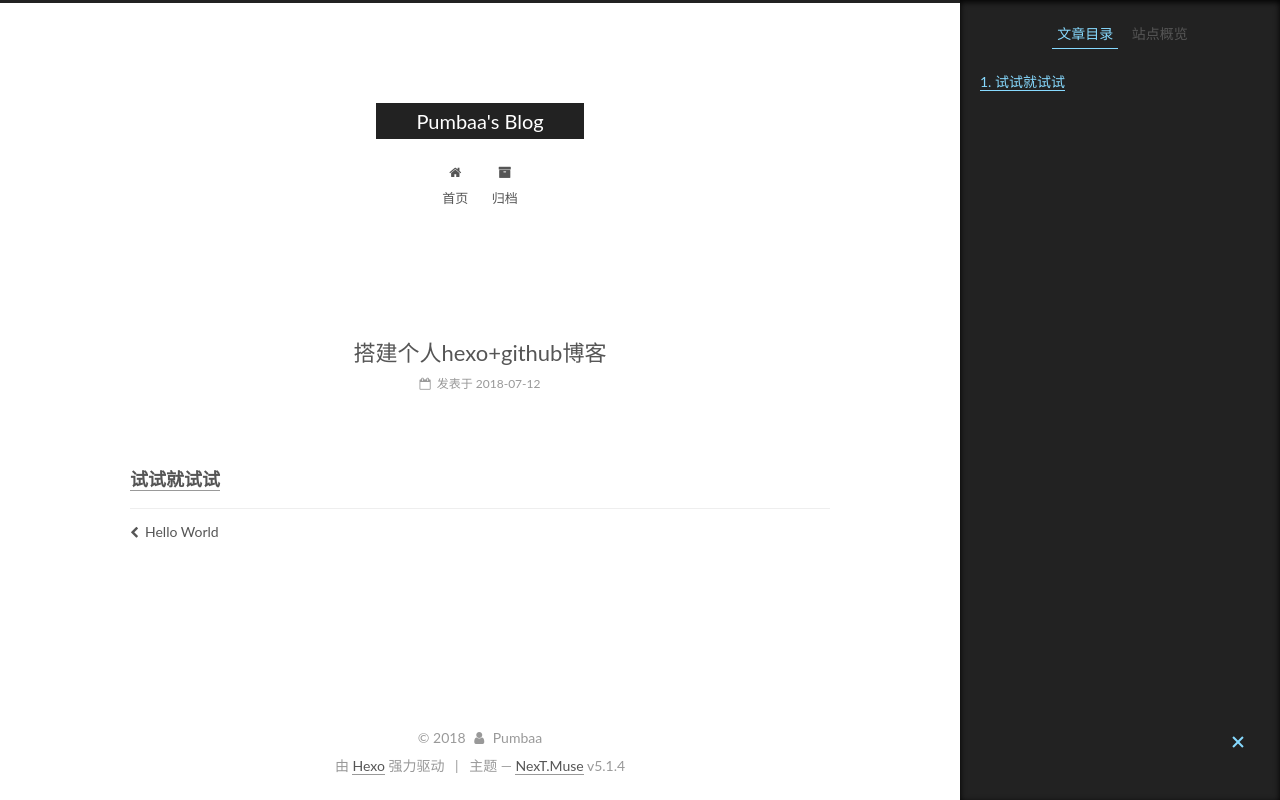
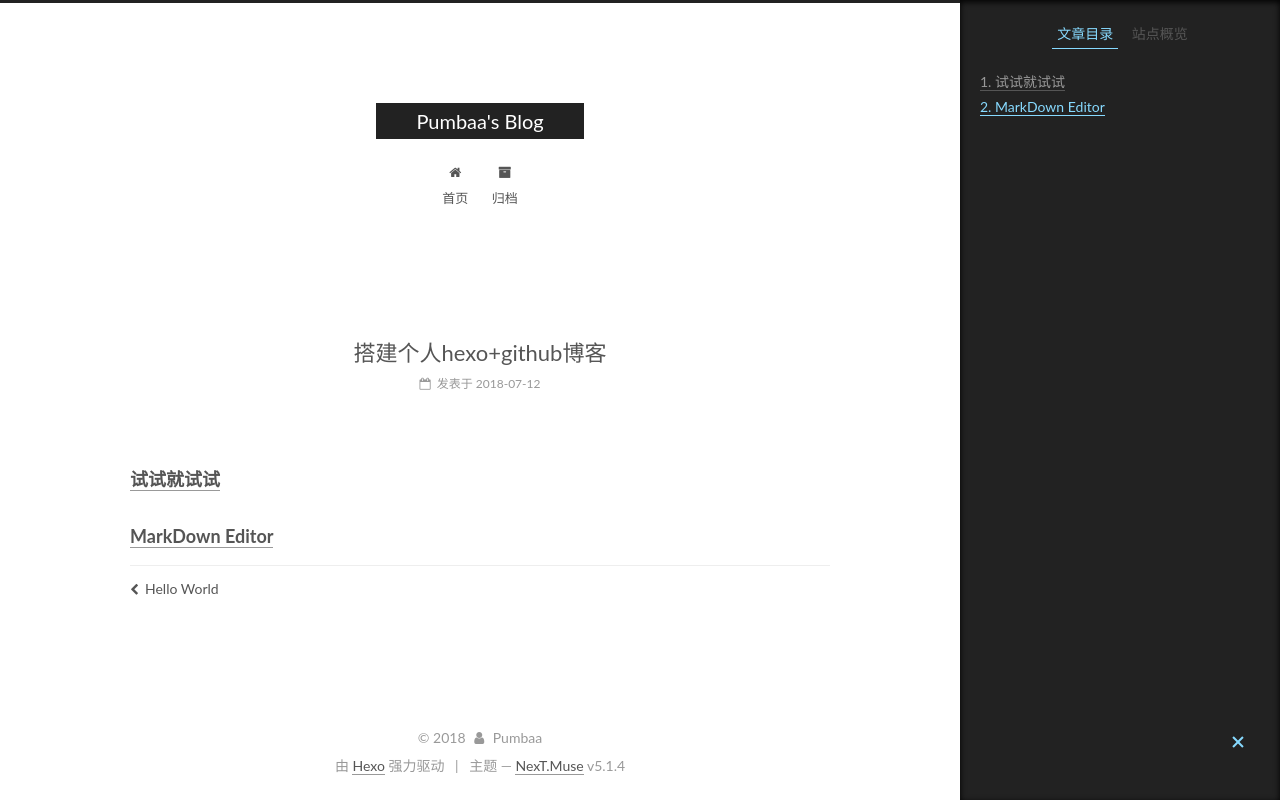
Before and after one commit to pumbaa29/pumbaa29, a plain HTML site: page 2018/07/12/如何搭建个人hexo博客/index.html in a window 1280 px wide. Drawn offline with Linux system fonts and the light colour scheme.

Commit message:
Site updated: 2018-07-12 14:15:04

```diff
--- a/2018/07/12/如何搭建个人hexo博客/index.html
+++ b/2018/07/12/如何搭建个人hexo博客/index.html
@@ -79,17 +79,17 @@
 
 
 
-<meta name="description" content="试试就试试">
+<meta name="description" content="试试就试试MarkDown Editor">
 <meta property="og:type" content="article">
 <meta property="og:title" content="搭建个人hexo+github博客">
 <meta property="og:url" content="http://yoursite.com/2018/07/12/如何搭建个人hexo博客/index.html">
 <meta property="og:site_name" content="Pumbaa&#39;s Blog">
-<meta property="og:description" content="试试就试试">
+<meta property="og:description" content="试试就试试MarkDown Editor">
 <meta property="og:locale" content="zh-Hans">
-<meta property="og:updated_time" content="2018-07-12T04:36:28.034Z">
+<meta property="og:updated_time" content="2018-07-12T06:14:38.555Z">
 <meta name="twitter:card" content="summary">
 <meta name="twitter:title" content="搭建个人hexo+github博客">
-<meta name="twitter:description" content="试试就试试">
+<meta name="twitter:description" content="试试就试试MarkDown Editor">
 
 
 
@@ -299,7 +299,7 @@
 
 
 
-        <h3 id="试试就试试"><a href="#试试就试试" class="headerlink" title="试试就试试"></a><a href="https://blog.csdn.net/wapchief/article/details/54602515" target="_blank" rel="noopener">试试就试试</a></h3>
+        <h3 id="试试就试试"><a href="#试试就试试" class="headerlink" title="试试就试试"></a><a href="https://blog.csdn.net/wapchief/article/details/54602515" target="_blank" rel="noopener">试试就试试</a></h3><h3 id="MarkDown-Editor"><a href="#MarkDown-Editor" class="headerlink" title="MarkDown Editor"></a><a href="https://mp.csdn.net/mdeditor" target="_blank" rel="noopener">MarkDown Editor</a></h3>
 
     </div>
 
@@ -445,7 +445,7 @@
 
 
 
-              <div class="post-toc-content"><ol class="nav"><li class="nav-item nav-level-3"><a class="nav-link" href="#试试就试试"><span class="nav-number">1.</span> <span class="nav-text">试试就试试</span></a></li></ol></div>
+              <div class="post-toc-content"><ol class="nav"><li class="nav-item nav-level-3"><a class="nav-link" href="#试试就试试"><span class="nav-number">1.</span> <span class="nav-text">试试就试试</span></a></li><li class="nav-item nav-level-3"><a class="nav-link" href="#MarkDown-Editor"><span class="nav-number">2.</span> <span class="nav-text">MarkDown Editor</span></a></li></ol></div>
 
 
           </div>
--- a/css/main.css
+++ b/css/main.css
@@ -1822,7 +1822,7 @@ pre .javascript .function {
   width: 4px;
   height: 4px;
   border-radius: 50%;
-  background: #f9f2ff;
+  background: #0fb99d;
 }
 .links-of-blogroll {
   font-size: 13px;
```
Also changed, not shown: index.html (+1 -1 lines).
